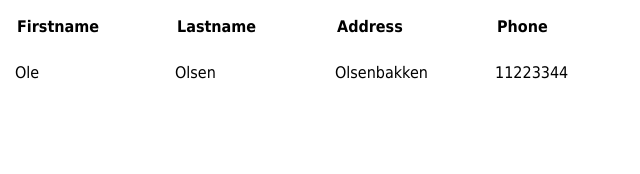
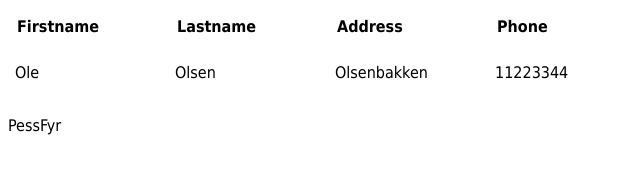
Before and after one commit to magnusrambech/dat_152_mandatory_assignment2, a plain HTML site: page mandatory_assignment2_dat152/Prosjekt/index.html in a window 1280 px wide. Shown: the full height of the page, 0-640 px from the left. Drawn offline with Linux system fonts and the light colour scheme.

Commit message:
First push

```diff
--- a/mandatory_assignment2_dat152/Prosjekt/index.html
+++ b/mandatory_assignment2_dat152/Prosjekt/index.html
@@ -9,5 +9,6 @@
     <div id="memberlist"></div>
     <script type="text/javascript" src="script/UIhandler.js"> </script>
     <script type="text/javascript" src="script/init.js"> </script>
+    <p>PessFyr</p>
 </body>
 </html>
```
Also changed, not shown: 1 other file.
